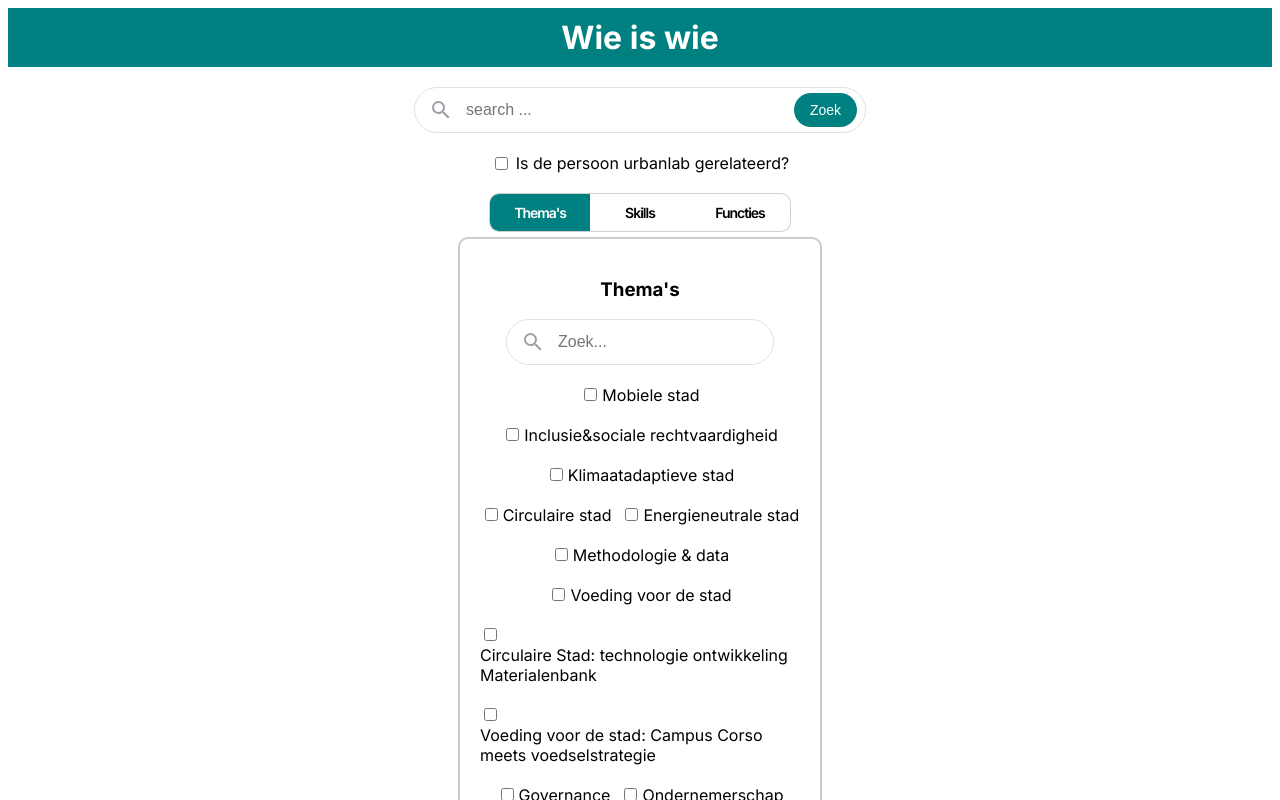
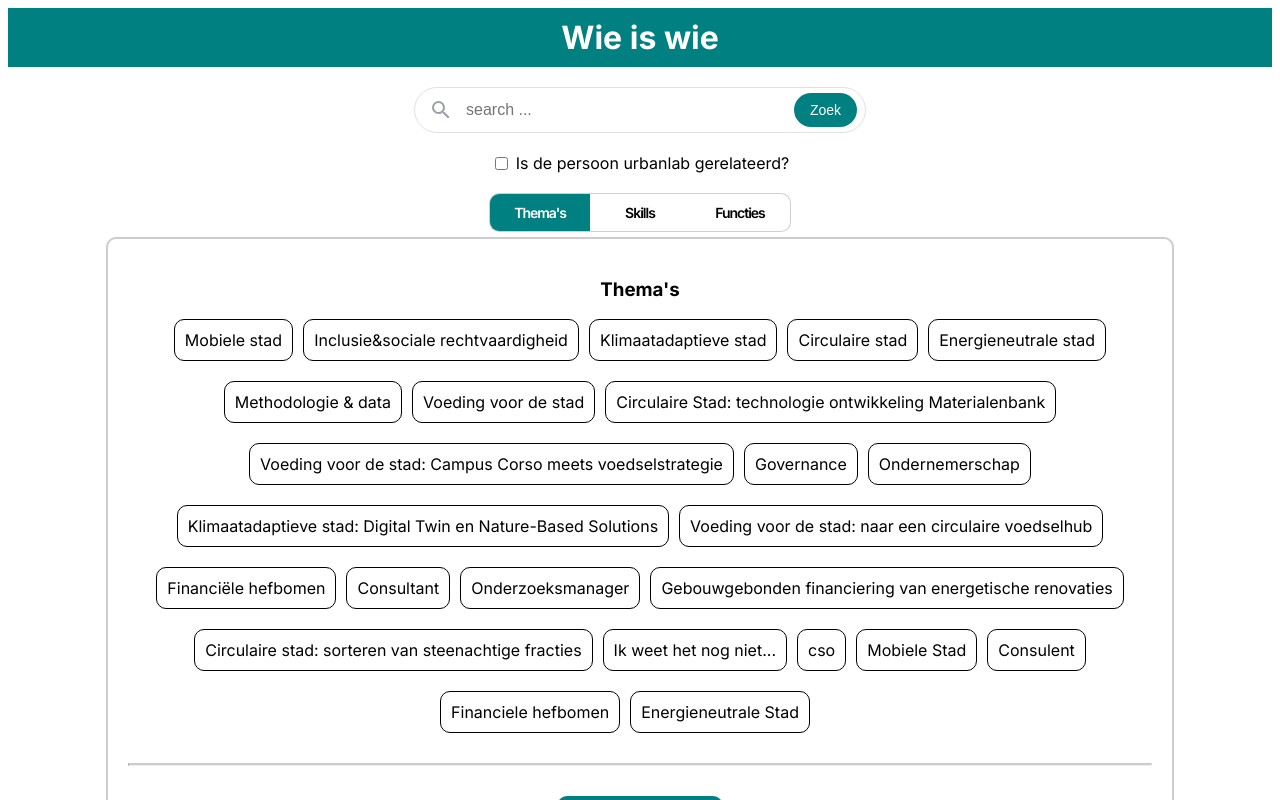
Before and after one commit to ThomasCl/ThomasCl.github.io, a Next.js app: page / in a window 1280 px wide. Both pictures are taken after a click on the label "Thema's". Shown: the top 800 px of the page. Built offline with nearby package versions, Linux system fonts and the light colour scheme.

Commit message:
made the thema filter pretty

```diff
--- a/src/app/globals.css
+++ b/src/app/globals.css
@@ -346,3 +346,27 @@ body {
 .radio-input label:nth-child(3):has(input:checked) ~ .selection {
   transform: translateX(calc(var(--container_width) * 2/3));
 }
+
+
+.themas-filter {
+  width: 400px; /* Adjust width as needed */
+}
+
+.themas-checkbox-group > div {
+  margin-bottom: 10px; /* Adjust spacing between themes */
+  padding: 10px;
+  border-radius: 10px; /* Make the borders rounded */
+}
+.spacer {
+  height: 20px; /* Adjust the height as needed */
+}
+
+.divider {
+  width: 100%;
+  border-top: 2px solid #ccc;
+  margin: 10px 0; /* Adjust the margin as needed */
+}
+
+.thema-box {
+  cursor: pointer;
+}
--- a/src/app/page.tsx
+++ b/src/app/page.tsx
@@ -177,44 +177,31 @@ const SearchBar: React.FC = () => {
     </div>
 
 
-    {showThemasFilter && (
-    <div className="themas-filter">
-        <h3>Thema's</h3>
-        <div className="searchbar">
-        <div className="searchbar-wrapper">
-            <div className="searchbar-left">
-                <div className="search-icon-wrapper">
-                    <span className="search-icon searchbar-icon">
-                        <svg xmlns="http://www.w3.org/2000/svg" viewBox="0 0 24 24">
-                            <path d="M15.5 14h-.79l-.28-.27A6.471 6.471 0 0 0 16 9.5 6.5 6.5 0 1 0 9.5 16c1.61 0 3.09-.59 4.23-1.57l.27.28v.79l5 4.99L20.49 19l-4.99-5zm-6 0C7.01 14 5 11.99 5 9.5S7.01 5 9.5 5 14 7.01 14 9.5 11.99 14 9.5 14z">
-                            </path>
-                        </svg>
-                    </span>
-                </div>
-            </div>
+  {showThemasFilter && (
+  <div className="themas-filter" style={{ width: "80vw" }}>
+    <h3>Thema's</h3>
+    <div className="themas-checkbox-group">
+      {themas.map((thema, index) => (
+        <div
+          key={index}
+          className={`${thema} rounded thema-box`}
+          style={{ border: `1px solid black`, background: `${themaCheckboxes[thema] ? "teal" : "white"}` }}
+          onClick={() => handleThemaCheckboxChange({ target: { id: thema, checked: !themaCheckboxes[thema] } })}
+        >
+          {thema}
+        </div>
+      ))}
+      <div className="spacer"></div>
+      <hr className="divider" />
+      <button type="submit" className="themas-clearall" onClick={handleThemaClearAll}>Verwijder thema's</button>
+    </div>
+  </div>
+)}
 
-            <div className="searchbar-center">
-                <div className="searchbar-input-spacer"></div>
-                <input type="text" className="searchbar-input-themas" name="q" title="Search" role="combobox" placeholder="Zoek..."/>
-            </div>
-        </div>
-      </div>
-      <div className="themas-checkbox-group">
-            {themas.map((thema, index) => (
-              <div key={index} className={thema}>
-                <input
-                  type="checkbox"
-                  id={thema}
-                  checked={themaCheckboxes[thema]}
-                  onChange={handleThemaCheckboxChange}
-                />
-                <label htmlFor={thema}>{thema}</label>
-              </div>
-            ))}
-          </div>
-          <button type="submit" className="themas-clearall" onClick={handleThemaClearAll}>Verwijder thema's</button>
-        </div>
-      )}
+
+
+
+
 
     {showSkillsFilter && (
     <div className="skills-filter">
```
